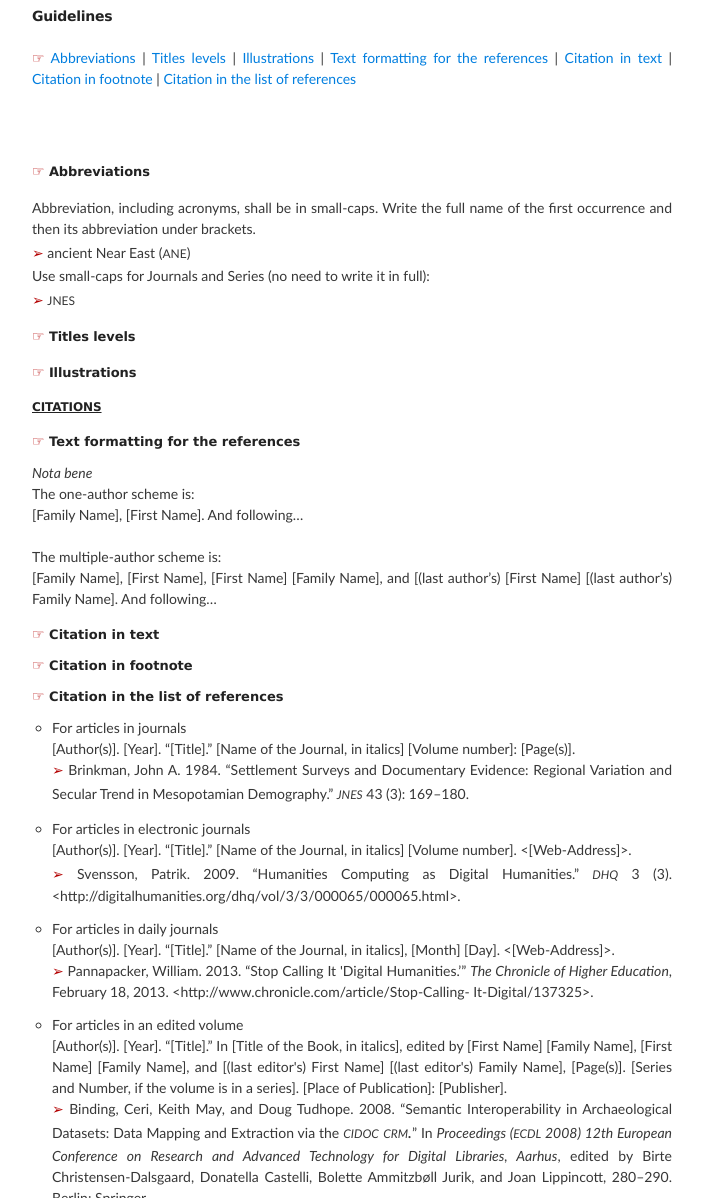
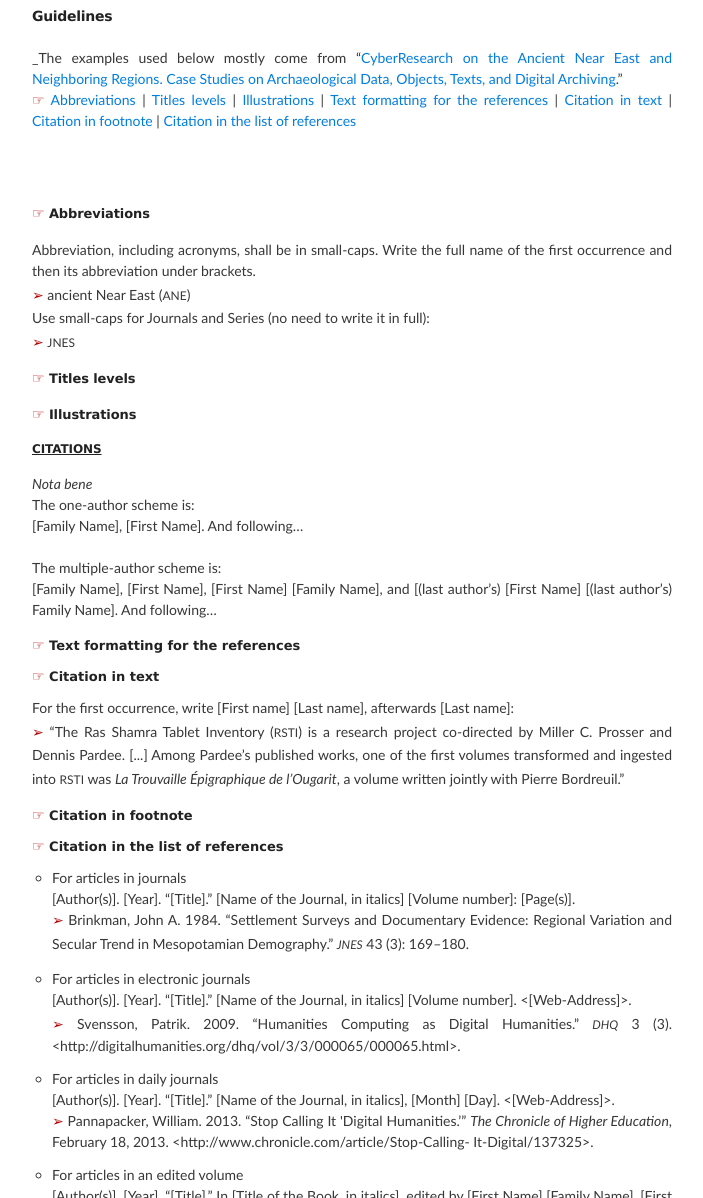
Before and after one commit to vbigot-juloux/ane-research-humanities, a Jekyll site: the page built from docs/Guidelines.md, in a window 1280 px wide and 1400 px high, cut to the strip 202-1400 px from the top of the window. Shown: the whole strip, without its empty margins (288-991 px from the left). Built offline with Jekyll 4.4.1, drawn with Linux system fonts in a browser that asks for light colours; the repository's description, which GitHub fills in, is left out.

Commit message:
Update Guidelines.md

```diff
--- a/docs/Guidelines.md
+++ b/docs/Guidelines.md
@@ -4,7 +4,8 @@ layout: default
 ---
 
 <h2>Guidelines</h2>
-
+_The examples used below mostly come from “[CyberResearch on the Ancient Near East and Neighboring Regions. Case Studies on Archaeological Data, Objects, Texts, and Digital Archiving](http://ane-research-humanities.science/docs/CyberResearch-vol1).”
+<br />
 <span style="border: 0">
   <span style="color:#b30000; font-size: 14px;">&#9758;</span> <a>Abbreviations</a> | <a>Titles levels</a> | <a>Illustrations</a> | <a>Text formatting for the references</a> |  <a>Citation in text</a> | <a>Citation in footnote</a> | <a>Citation in the list of references</a>
   </span>
@@ -21,9 +22,6 @@ Use small-caps for Journals and Series (no need to write it in full): <br />
 <h3><span style="color:#b30000; font-size: 14px;">&#9758;</span> Illustrations</h3>
 
 <h3 style="font-size: 12px;"><u>CITATIONS</u></h3>
-
-<h4 style="font-size: 13px"><span style="color:#b30000; font-size: 14px;">&#9758;</span> Text formatting for the references</h4>
-
 _Nota bene_
 <br />
 The one-author scheme is:<br />
@@ -31,8 +29,11 @@ The one-author scheme is:<br />
 <br />
 The multiple-author scheme is:<br />
 [Family Name], [First Name], [First Name] [Family Name], and [(last author's) [First Name] [(last author's) Family Name]. And following...
+<h4 style="font-size: 13px"><span style="color:#b30000; font-size: 14px;">&#9758;</span> Text formatting for the references</h4>
 
 <h4 style="font-size: 13px"><span style="color:#b30000; font-size: 14px;">&#9758;</span> Citation in text</h4>
+<p>For the first occurrence, write [First name] [Last name], afterwards [Last name]: <br />
+<span style="color:#b30000; font-size: 14px;">&#x27A2;</span> “The Ras Shamra Tablet Inventory (<span style="font-variant: small-caps; font-size: 17px;">rsti</span>) is a research project co-directed by Miller C. Prosser and Dennis Pardee. [...] Among Pardee’s published works, one of the first volumes transformed and ingested into <span style="font-variant: small-caps; font-size: 17px;">rsti</span> was <em>La Trouvaille Épigraphique de l’Ougarit</em>, a volume written jointly with Pierre Bordreuil.”
 
 <h4 style="font-size: 13px"><span style="color:#b30000; font-size: 14px;">&#9758;</span> Citation in footnote</h4>
 
```
